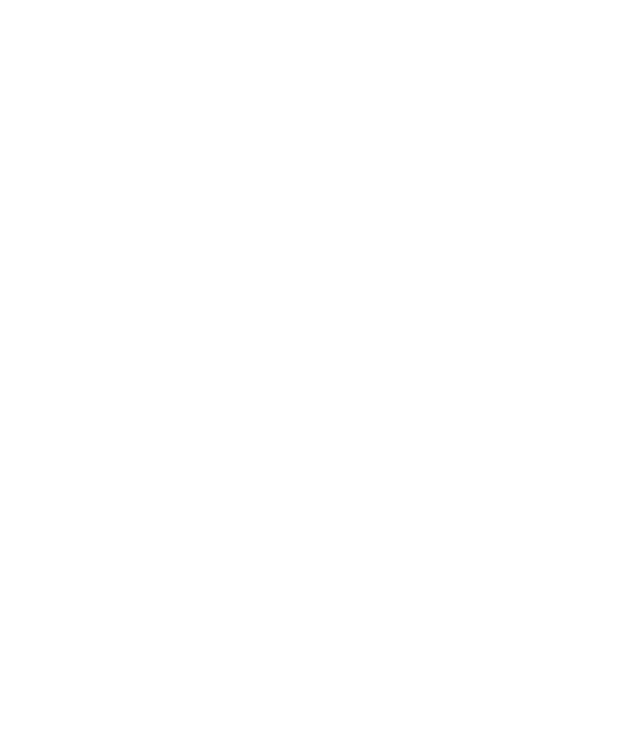
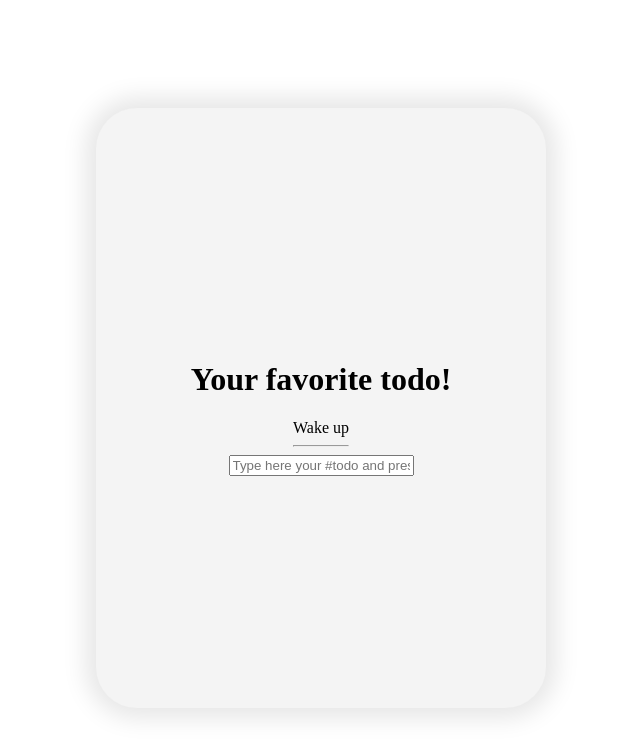
Before and after one commit to VladyslavHimself/todoApp, a React (Create React App) app: page / in a window 1280 px wide. Shown: the top 756 px of the page, without its empty margins (319-959 px from the left). Built offline with nearby package versions, Linux system fonts and the light colour scheme.

Commit message:
added based structure

```diff
--- a/src/App.js
+++ /dev/null
@@ -1,9 +0,0 @@
-function App() {
-  return (
-    <div className="App">
-
-    </div>
-  );
-}
-
-export default App;
--- /dev/null
+++ b/src/App.jsx
@@ -0,0 +1,17 @@
+import React from 'react';
+
+// items
+import classes from './App.module.scss';
+
+// components
+import {Todo} from "./components/Todo/Todo";
+
+function App() {
+    return (
+    <div className={classes.app}>
+        <Todo />
+    </div>
+  );
+}
+
+export default App;
--- /dev/null
+++ b/src/App.module.scss
@@ -0,0 +1,9 @@
+.app {
+  width: 100%;
+  height: 100vh;
+
+  display: flex;
+  justify-content: center;
+  align-items: center;
+
+}
--- /dev/null
+++ b/src/components/Todo/Todo.jsx
@@ -0,0 +1,29 @@
+import React from "react";
+
+import classes from './todo.module.scss';
+
+export const Todo = () => (
+    <div className={classes.todo}>
+        <div className="heading">
+            <h1>Your favorite todo!</h1>
+        </div>
+
+        <div className={classes.todoList}>
+            <div className={classes['todoList-item']}>
+                <div className={classes['todoList-item__row']}>
+                    <div className={classes['todoList-item__name']}>Wake up</div>
+                    <div className={classes.toolbox}>
+                        <div className={`${classes.toolbox__button} ${classes.red}`} id='close' />
+                        <div className={`${classes.toolbox__button} ${classes.yellow}`} id='important' />
+                        <div className={`${classes.toolbox__button_extended} ${classes.green}`} id='complete' />
+                    </div>
+                </div>
+                <hr className={classes['todoList-item__line']} />
+            </div>
+        </div>
+
+        <div className={classes.input}>
+            <input type="text"  placeholder='Type here your #todo and press Enter'/>
+        </div>
+    </div>
+)
--- /dev/null
+++ b/src/components/Todo/todo.module.scss
@@ -0,0 +1,45 @@
+.todo {
+  width: 450px;
+  height: 600px;
+
+  display: flex;
+  justify-content: center;
+  align-items: center;
+  flex-direction: column;
+
+  background: #f4f4f4;
+  box-shadow: 0px 0px 25px 10px rgba(0, 0, 0, 0.1);
+  border-radius: 41px;
+
+}
+
+.todoList {
+
+}
+
+.todoList-item {
+  &__line {
+
+  }
+}
+
+.toolbox {
+  &__button {
+
+    &_extended {
+
+    }
+  }
+}
+
+.green {
+
+}
+
+.yellow {
+
+}
+
+.red {
+
+}
--- a/src/index.js
+++ b/src/index.jsx
@@ -1,13 +1,10 @@
 import React from 'react';
 import ReactDOM from 'react-dom';
-
 import App from './App';
-import reportWebVitals from './reportWebVitals';
 
 ReactDOM.render(
   <React.StrictMode>
     <App />
   </React.StrictMode>,
-  document.getElementById('root')
+  document.getElementById('root'),
 );
-reportWebVitals();
--- a/src/reportWebVitals.js
+++ /dev/null
@@ -1,13 +0,0 @@
-const reportWebVitals = onPerfEntry => {
-  if (onPerfEntry && onPerfEntry instanceof Function) {
-    import('web-vitals').then(({ getCLS, getFID, getFCP, getLCP, getTTFB }) => {
-      getCLS(onPerfEntry);
-      getFID(onPerfEntry);
-      getFCP(onPerfEntry);
-      getLCP(onPerfEntry);
-      getTTFB(onPerfEntry);
-    });
-  }
-};
-
-export default reportWebVitals;
```
Also changed, not shown: src/setupTests.js (deleted, +0 -5 lines), .eslintrc.yml (deleted).
